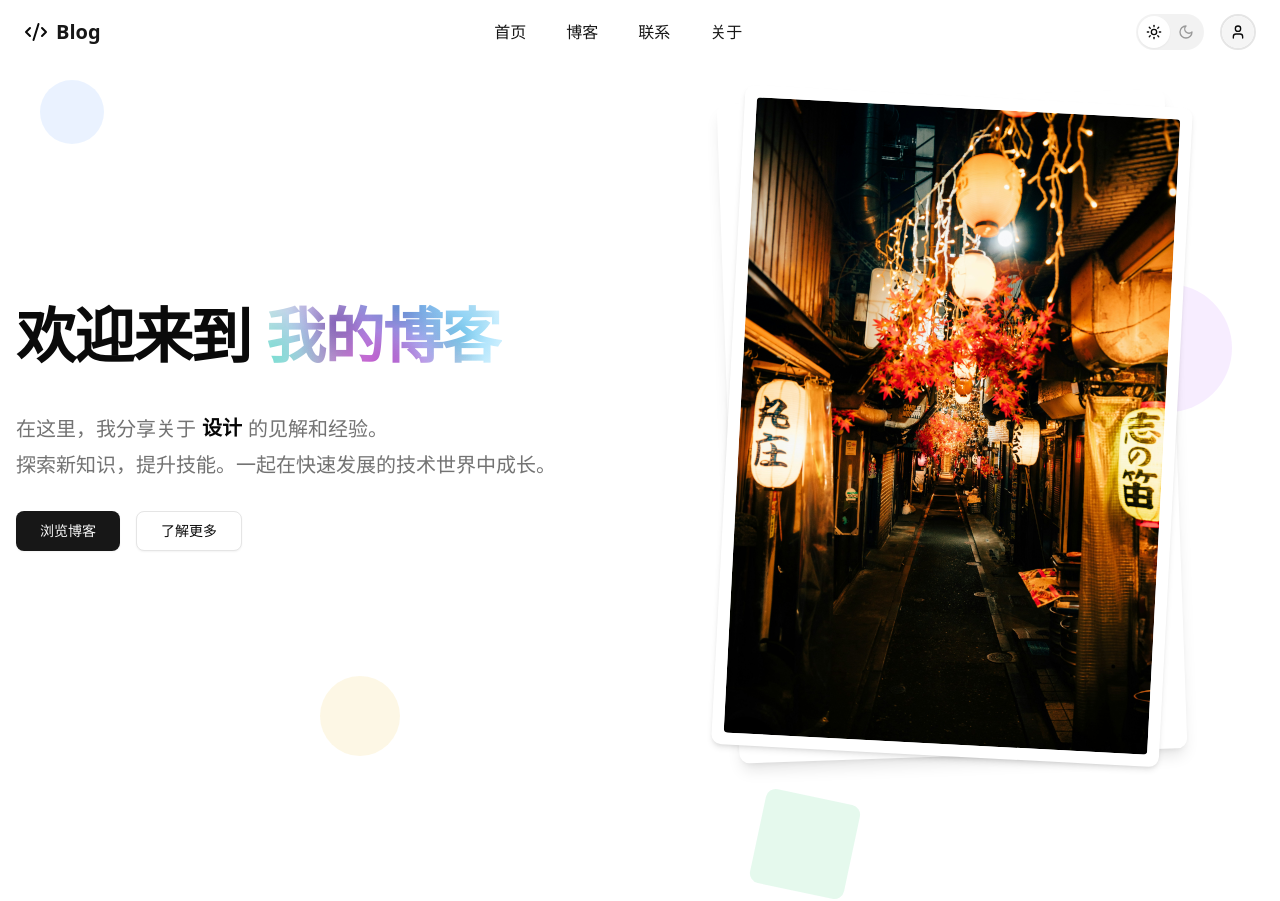
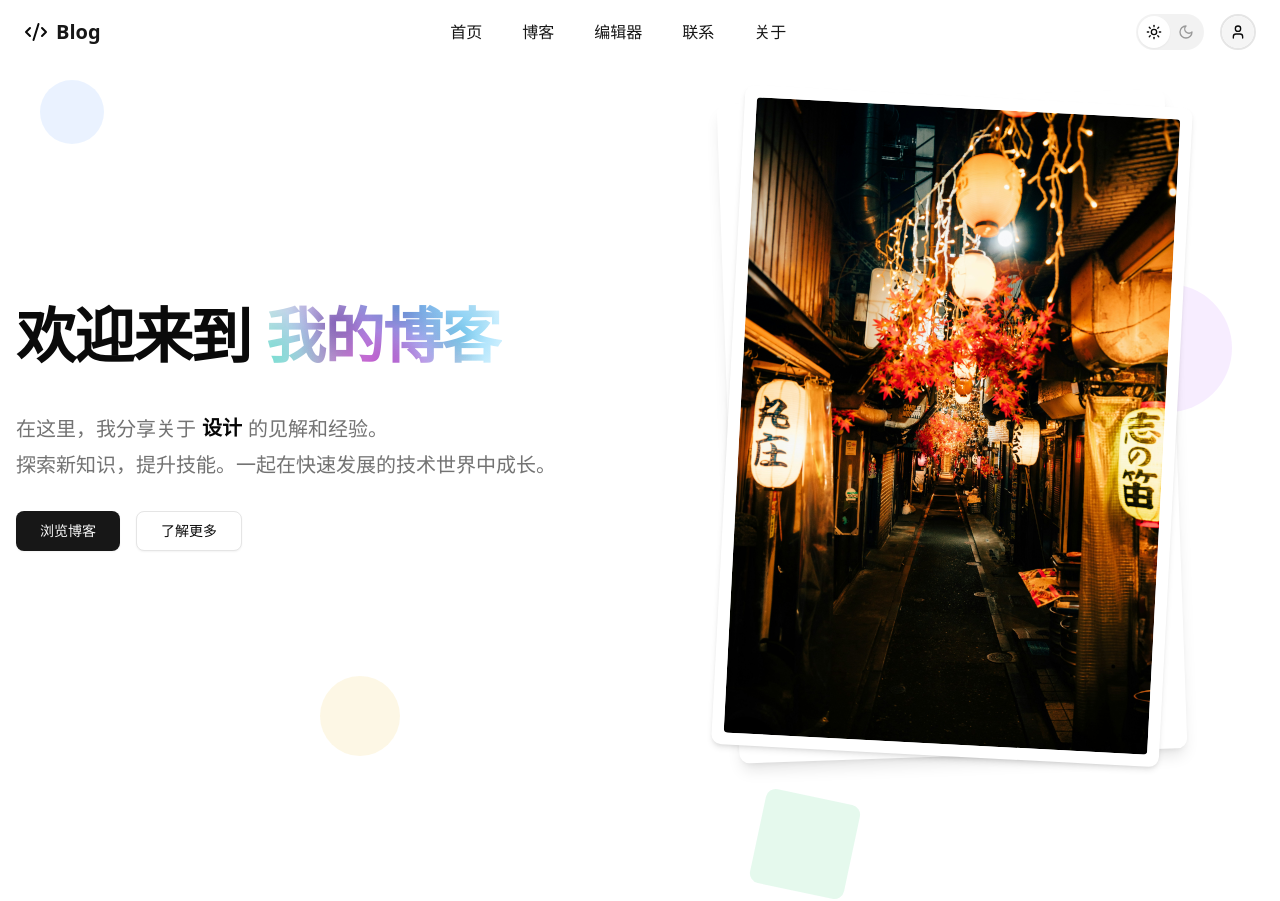
Before and after one commit to Link2Truth/next-blog, a Next.js app: page / in a window 1280 px wide. Built offline with nearby package versions, Linux system fonts and the light colour scheme.

Commit message:
添加编辑器入口

```diff
--- a/components/nav-bar.tsx
+++ b/components/nav-bar.tsx
@@ -8,6 +8,7 @@ import { motion } from "motion/react";
 const navLinks = [
   { href: "/", label: "首页" },
   { href: "/blog", label: "博客" },
+  { href: "/editor", label: "编辑器" },
   { href: "/contact", label: "联系" },
   { href: "/about", label: "关于" },
 ];
```
